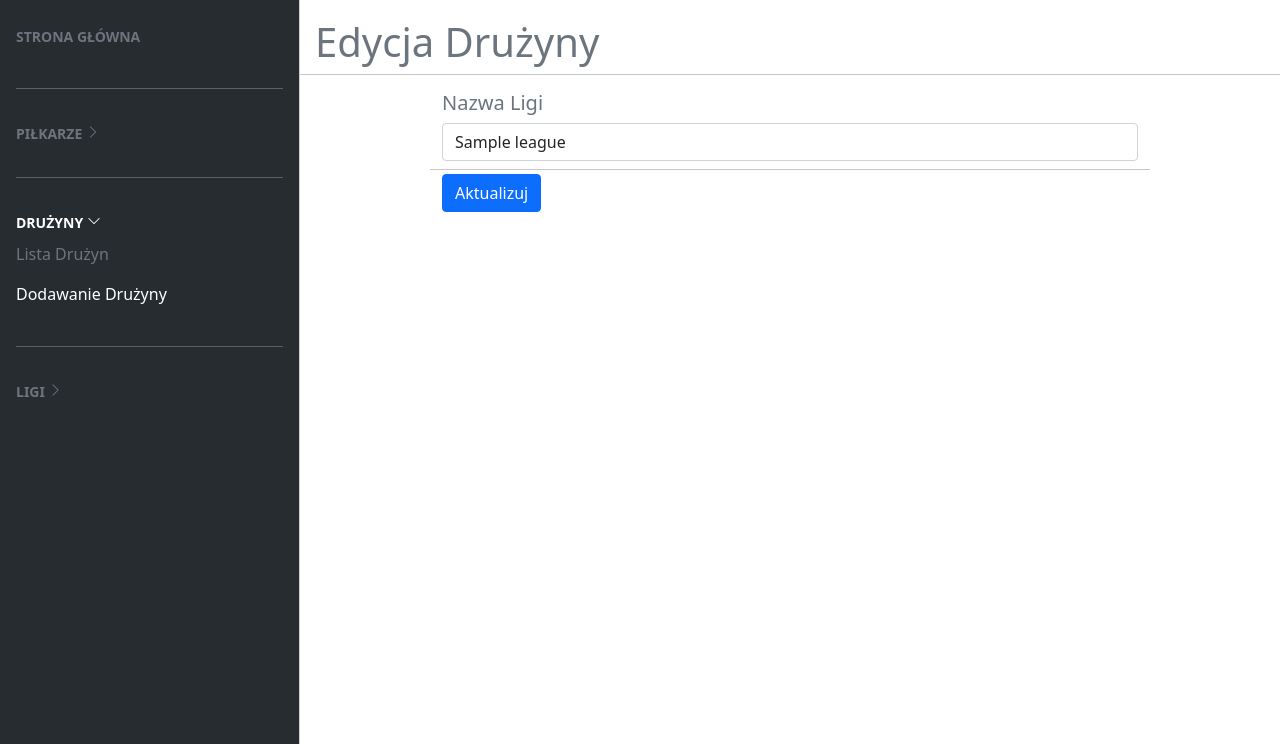
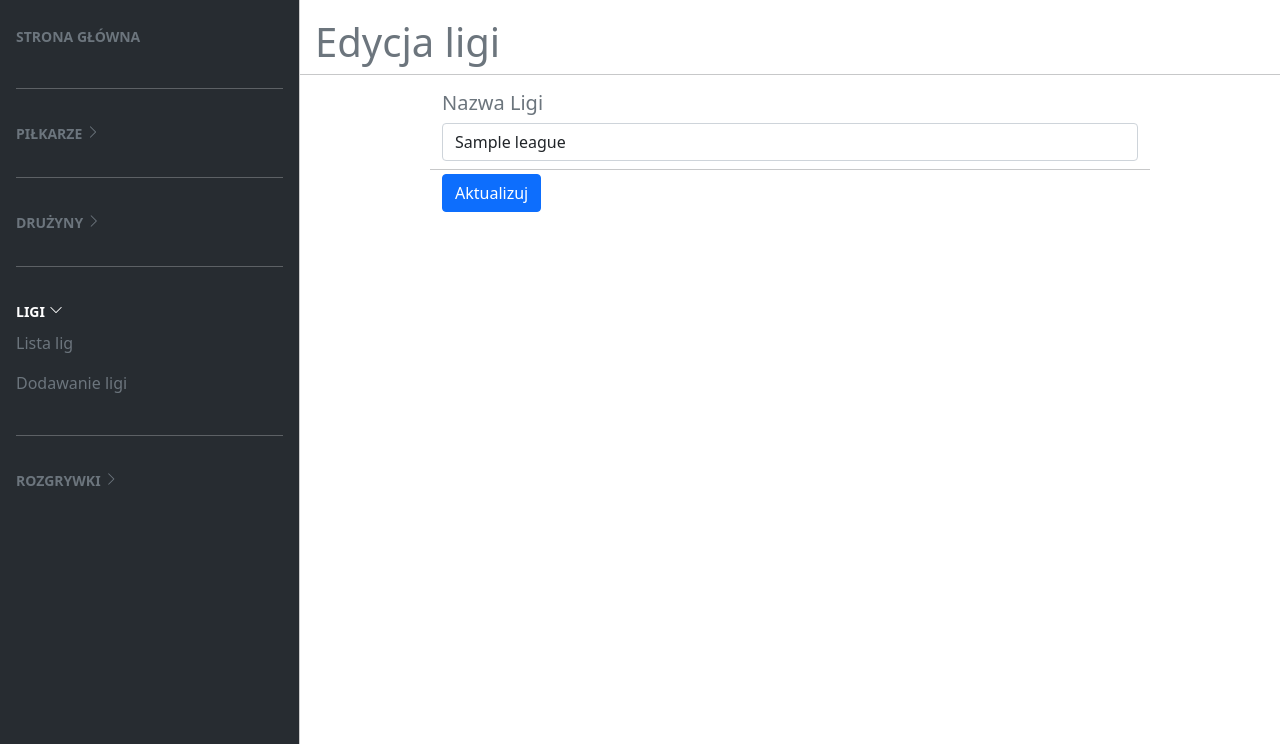
Before and after one commit to tentegess/bdproject, a Flask app: template templates/edit_league.html in a window 1280 px wide. Shown: the part 56-800 px from the top of the page. Run offline with Flask 2, Linux system fonts and the light colour scheme; the template is opened without the code that fills it: most values are stand-ins (such as "Sample title", 1, 10 or a date in 2020); some libraries are stand-ins or nearby versions.

Commit message:
add games (no action)

```diff
--- a/app.py
+++ b/app.py
@@ -26,7 +26,7 @@ app.config['SECRET_KEY']="Arek"
 def index():
     cur = mysql.cursor(dictionary=True)
     cur.execute("""SELECT COUNT(name) AS footballers, (SELECT COUNT(name) FROM teams) AS teams,
-                (SELECT COUNT(name) FROM league) AS league FROM footballer""")
+                (SELECT COUNT(name) FROM league) AS league, (SELECT COUNT(id) FROM games) AS games  FROM footballer""")
     counts=cur.fetchone()
     cur.close()
     return render_template("index.html", counts=counts)
@@ -748,6 +748,31 @@ def addgame():
     leagues=cur.fetchall()
     cur.close()
 
+    if request.method == "POST":
+        cur = mysql.cursor(dictionary=True)
+        try:
+            league=request.form.get('league')
+            home=request.form.get('home')
+            away=request.form.get('away')
+            gamedate=request.form.get('gamedate')
+            if league and home and away and gamedate:
+                cur.execute("INSERT INTO games(id_home,id_away,date) VALUES(%s,%s,%s)",(home,away,gamedate))
+                cur.close()
+                mysql.commit()
+                flash("Pomyślnie dodano rozgrywkę","alert alert-success alert-dismissible")
+                #tu też redirect do listy
+                return redirect(url_for("index"))
+            else:
+                cur.close()
+                flash("Należy uzupełnić dane","alert alert-danger alert-dismissible")
+                return redirect(url_for("addgame"))
+        except Exception as e:
+            mysql.rollback()
+            cur.close()
+            flash("Wystąpił błąd w bazie danych: "+str(e),"alert alert-danger alert-dismissible")
+            #tu zmienić na liste gier jak będzie
+            return redirect(url_for("list_of_leagues"))
+
     return render_template("addgame.html", leagues=leagues)
 
 #partials
@@ -756,7 +781,7 @@ def addgame():
 def getteams():
     league=request.args.get('league')
     if not league:
-        return redirect(url_for("addgame"))
+        return render_template("partials/blank.html")
     cur=mysql.cursor(dictionary=True)
     cur.execute("SELECT id, name FROM teams WHERE id_league=%s",(league,))
     teams=cur.fetchall()
--- a/templates/club_history.html
+++ b/templates/club_history.html
@@ -13,7 +13,7 @@
     <div class="container-fluid">
     <div class="row ">
         <div class="col-auto py-0 my-0">
-            <i class="bi bi-file-person" style=" font-size: 100px;"></i>
+            <i class="bi bi-diagram-3-fill" style=" font-size: 100px;"></i>
         </div>
         <div class="col-auto">
         <p>Zwycięstwa: {{team_stats.wins}}</p>
--- a/templates/edit_club.html
+++ b/templates/edit_club.html
@@ -49,6 +49,5 @@
     document.getElementById('club_collapse').classList.add('show');
     document.getElementById('club_collapse_btn').setAttribute('aria-expanded', 'true');
     document.getElementById('club_collapse_btn').setAttribute('style', 'color:white !important');
-    document.getElementById('addclub').setAttribute('style', 'color:white !important');
 </script>
 {% endblock %}
--- a/templates/edit_league.html
+++ b/templates/edit_league.html
@@ -5,7 +5,7 @@
   <link rel="stylesheet" href="https://cdn.jsdelivr.net/npm/select2@4.1.0-rc.0/dist/css/select2.min.css" />
   <script src="https://cdn.jsdelivr.net/npm/select2@4.1.0-rc.0/dist/js/select2.min.js"></script>
   <link rel="stylesheet" href="https://cdn.jsdelivr.net/npm/select2-bootstrap-5-theme@1.3.0/dist/select2-bootstrap-5-theme.rtl.min.css" />
-    <h1 class="text-muted headers-padding">Edycja Drużyny</h1>
+    <h1 class="text-muted headers-padding">Edycja ligi</h1>
     <hr class="divider mt-0">
 
       <div class="headers-padding my-0 py-0" style="padding-right: 15px;">
@@ -38,9 +38,8 @@
 
 {% block script %}
 <script>
-    document.getElementById('club_collapse').classList.add('show');
-    document.getElementById('club_collapse_btn').setAttribute('aria-expanded', 'true');
-    document.getElementById('club_collapse_btn').setAttribute('style', 'color:white !important');
-    document.getElementById('addclub').setAttribute('style', 'color:white !important');
+    document.getElementById('league_collapse').classList.add('show');
+    document.getElementById('league_collapse_btn').setAttribute('aria-expanded', 'true');
+    document.getElementById('league_collapse_btn').setAttribute('style', 'color:white !important');
 </script>
 {% endblock %}
--- a/templates/league_history.html
+++ b/templates/league_history.html
@@ -13,7 +13,7 @@
     <div class="container-fluid">
     <div class="row ">
         <div class="col-auto py-0 my-0">
-            <i class="bi bi-file-person" style=" font-size: 100px;"></i>
+            <i class="bi bi-award" style=" font-size: 100px;"></i>
         </div>
         <div class="col-auto">
 
--- a/templates/league_table.html
+++ b/templates/league_table.html
@@ -68,7 +68,7 @@
         document.getElementById('league_collapse').classList.add('show');
         document.getElementById('league_collapse_btn').setAttribute('aria-expanded', 'true');
         document.getElementById('league_collapse_btn').setAttribute('style', 'color:white !important');
-        document.getElementById('league_lists').setAttribute('style', 'color:white !important');
+
 
         $(document).ready(function(){
             $("#searchBox").on("keyup", function() {
--- a/templates/navbar.html
+++ b/templates/navbar.html
@@ -82,6 +82,28 @@
                     </div>
                 </li>
 
+                <li class="my-3">
+                    <hr class="dropdown divider">
+                </li>
+
+                <li>
+                    <a class="text-muted small fw-bold text-uppercase text-decoration-none sidebar-link"
+                    data-bs-toggle="collapse" href="#games_collapse" role="button" aria-controls="games_collapse"
+                    aria-expanded="false" id="games_collapse_btn">Rozgrywki
+                        <span class="bi bi-chevron-right right-icon ms-auto"></span>
+                    </a>
+                    <div class="collapse" id="games_collapse">
+                        <a  id="games_lists" class="nav-link text-muted" href="#">
+                            Lista rozgrywek
+                        </a>
+                        <a  class="nav-link text-muted" id="addgame" href="{{url_for('addgame')}}">
+                            Dodawanie rozgrywki
+                        </a>
+
+                    </div>
+                </li>
+
+
             </ul>
         </nav>
     </div>
--- a/templates/partials/getplayers.html
+++ b/templates/partials/getplayers.html
@@ -41,7 +41,7 @@
             var html='';
             html+="<div class='row my-2'>"
             html+="<div class='col-6 ps-0'>"
-            html+="<select class='form-select req_act' name='' onchange='checkAction()' Required>"
+            html+="<select class='form-select req_act' name='players[]' onchange='checkAction()' Required>"
             html+="<option value='' disabled selected hidden selected>Wybierz piłkarza</option>"
             for(var i=0; i<players_ids.length; i++){
                 html+="<option value='"+players_ids[i]+"'>"+players_names[i]+"</option>"
@@ -50,7 +50,7 @@
             html+="</div>"
 
             html+="<div class='col-3 px-1'>"
-            html+="<select class='form-select req_act' name='' onchange='checkAction()' Required>"
+            html+="<select class='form-select req_act' name='players_ac[]' onchange='checkAction()' Required>"
             html+="<option value='' disabled selected hidden selected>Wybierz piłkarza</option>"
             for(var i=0; i<actions_ids.length; i++){
                 html+="<option value='"+actions_ids[i]+"'>"+actions_names[i]+"</option>"
@@ -59,7 +59,7 @@
             html+="</div>"
 
             html+="<div class='col-2 px-1'>"
-            html+="<input type='number' class='form-control req_act' name='' min='1' max='200' onchange='checkAction()'>"
+            html+="<input type='number' class='form-control req_act' name='ac_time[]' min='1' max='200' onchange='checkAction()' Required>"
             html+="</div>"
 
             html+="<div class='col-1 pe-0'>"
--- a/templates/partials/getteams.html
+++ b/templates/partials/getteams.html
@@ -1,5 +1,3 @@
-
-
 <div class="col-4 ps-0">
     <select class="form-control teams" name="home" hx-get="/getplayers"  hx-include="[name='away'], [name='gamedate']" hx-trigger="change" hx-target=".actions" id="home" onchange="checkteam()" required>
         <option disabled selected hidden value="null">Drużyna gospodarza</option>
@@ -19,3 +17,6 @@
 <div class="col-4 pe-0">
     <input type="date" class="form-control" id="data" hx-get="/getplayers" hx-include="[name='home'], [name='away']" name="gamedate" hx-target=".actions" hx-trigger="change" disabled>
 </div>
+
+<div class="row my-2 mx-0 px-0 actions">
+</div>
```
Also changed, not shown: templates/addgame.html (+7 -5 lines), templates/index.html (+21 -0 lines).
